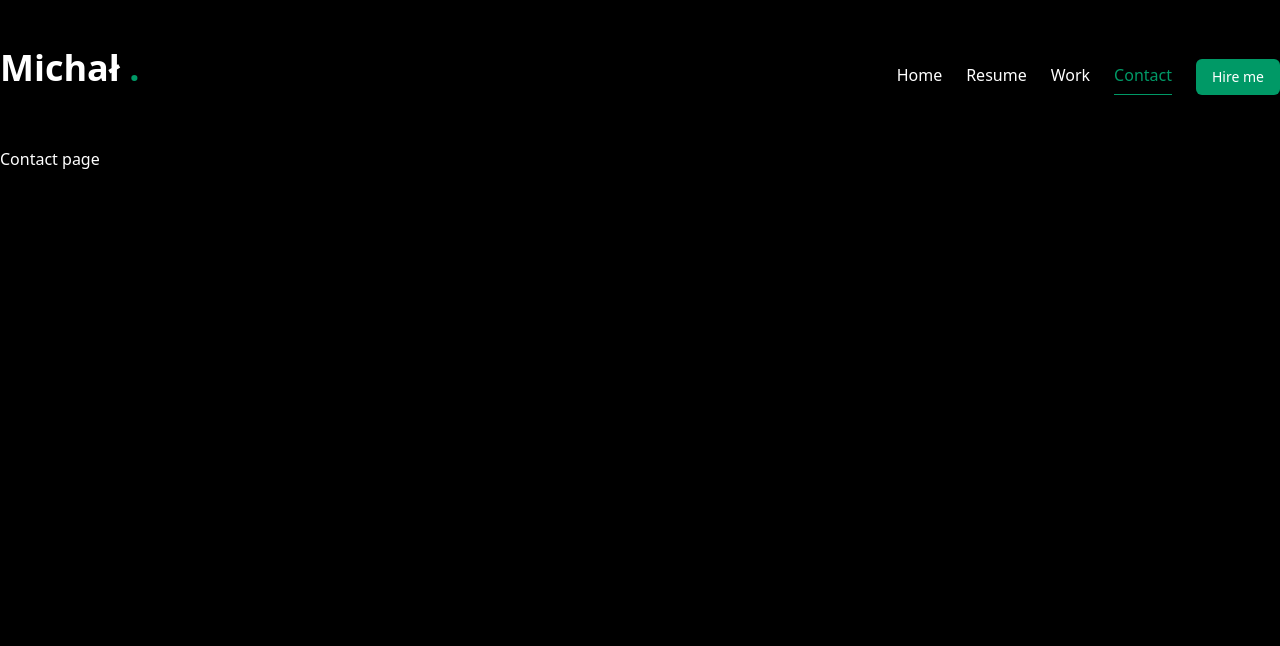
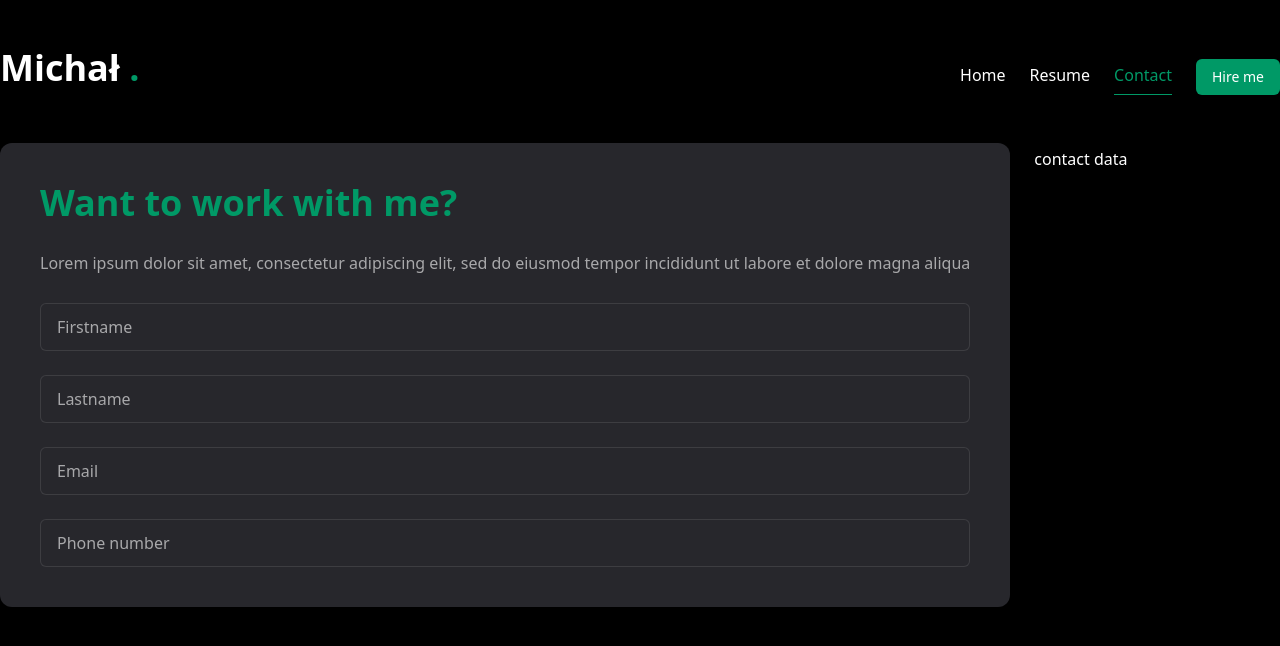
Before and after one commit to michalslowikowski00/my-website, a Next.js app: page /contact in a window 1280 px wide. Shown: the top 646 px of the page. Built offline with nearby package versions, Linux system fonts and the light colour scheme.

Commit message:
add form

```diff
--- a/src/app/contact/page.tsx
+++ b/src/app/contact/page.tsx
@@ -1,5 +1,42 @@
+import { Input } from '@/components/ui/input';
+
 const Contact = () => {
-  return <div className="text-white">Contact page</div>;
+  return (
+    <div className="container mx-auto">
+      <div className="flex flex-col xl:flex-row gap-6 ">
+        <div>
+          <form className="flex flex-col gap-6 p-10 bg-[#27272c] rounded-xl">
+            <h3 className="text-4xl text-emerald-600 font-bold">
+              Want to work with me?
+            </h3>
+            <p className="text-white/60">
+              Lorem ipsum dolor sit amet, consectetur adipiscing elit, sed do
+              eiusmod tempor incididunt ut labore et dolore magna aliqua
+            </p>
+            <div className="grid grid-cols-1 gap-6">
+              <Input
+                type="firstname"
+                placeholder="Firstname"
+              />
+              <Input
+                type="lastname"
+                placeholder="Lastname"
+              />
+              <Input
+                type="email"
+                placeholder="Email"
+              />
+              <Input
+                type="phone"
+                placeholder="Phone number"
+              />
+            </div>
+          </form>
+        </div>
+        <div>contact data</div>
+      </div>
+    </div>
+  );
 };
 
 export default Contact;
--- a/src/app/work/page.tsx
+++ /dev/null
@@ -1,16 +0,0 @@
-'use client';
-
-import { motion } from 'framer-motion';
-
-const Work = () => {
-  return <motion.div whileHover={{ scale: 1.2 }} whileTap={{ scale: 0.8 }} style={box} />;
-};
-
-const box = {
-  width: 100,
-  height: 100,
-  backgroundColor: '#9911ff',
-  borderRadius: 5,
-};
-
-export default Work;
--- a/src/components/customs/Nav.tsx
+++ b/src/components/customs/Nav.tsx
@@ -5,7 +5,6 @@ import { usePathname } from 'next/navigation';
 const links = [
   { name: 'home', path: '/' },
   { name: 'resume', path: '/resume' },
-  { name: 'work', path: '/work' },
   { name: 'contact', path: '/contact' },
 ];
 
--- a/src/components/ui/input.tsx
+++ b/src/components/ui/input.tsx
@@ -1,17 +1,15 @@
-import * as React from "react";
+import * as React from 'react';
 
-import { cn } from "@/lib/utils";
+import { cn } from '@/lib/utils';
 
-function Input({ className, type, ...props }: React.ComponentProps<"input">) {
+function Input({ className, type, ...props }: React.ComponentProps<'input'>) {
   return (
     <input
       type={type}
       data-slot="input"
       className={cn(
-        "file:text-foreground placeholder:text-muted-foreground selection:bg-primary selection:text-primary-foreground dark:bg-input/30 border-input flex h-9 w-full min-w-0 rounded-md border bg-transparent px-3 py-1 text-base shadow-xs transition-[color,box-shadow] outline-none file:inline-flex file:h-7 file:border-0 file:bg-transparent file:text-sm file:font-medium disabled:pointer-events-none disabled:cursor-not-allowed disabled:opacity-50 md:text-sm",
-        "focus-visible:border-ring focus-visible:ring-ring/50 focus-visible:ring-[3px]",
-        "aria-invalid:ring-destructive/20 dark:aria-invalid:ring-destructive/40 aria-invalid:border-destructive",
-        className,
+        'flex h-[48px] rounded-md border border-white/10 focus:border-emerald-600 font-light bg-[#27272c] px-4 py-5 text-base placeholder:text-white/60 outline-none',
+        className
       )}
       {...props}
     />
```
